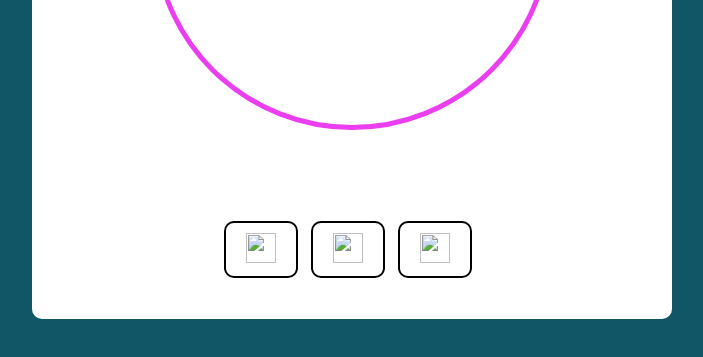
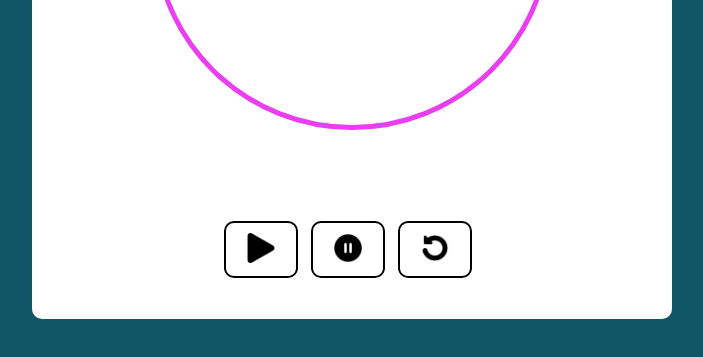
Before and after one commit to leloruhan/Timer-Cronometro, a plain HTML site: page index.html in a window 1280 px wide. Shown: the part 493-850 px from the top of the page, without its empty margins (288-991 px from the left). Drawn offline with nearby package versions, Linux system fonts and the light colour scheme.

Commit message:
Codigo Final Correto

```diff
--- a/index.html
+++ b/index.html
@@ -15,9 +15,9 @@
     <h1>Meu timer</h1>
     <p class="relogio">00:00:00</p>
     <p>
-      <button class="iniciar"><img src="./assets/img/play-button-arrowhead.png" alt=""></button>
-      <button class="pausar"><img src="./assets/img/pause.png" alt=""></button>
-      <button class="zerar"><img src="./assets/img/undo.png" alt=""></button>
+      <button class="iniciar"><img src="./img/play-button-arrowhead.png" alt=""></button>
+      <button class="pausar"><img src="./img/pause.png" alt=""></button>
+      <button class="zerar"><img src="./img/undo.png" alt=""></button>
     </p>
   </section>
 
```
